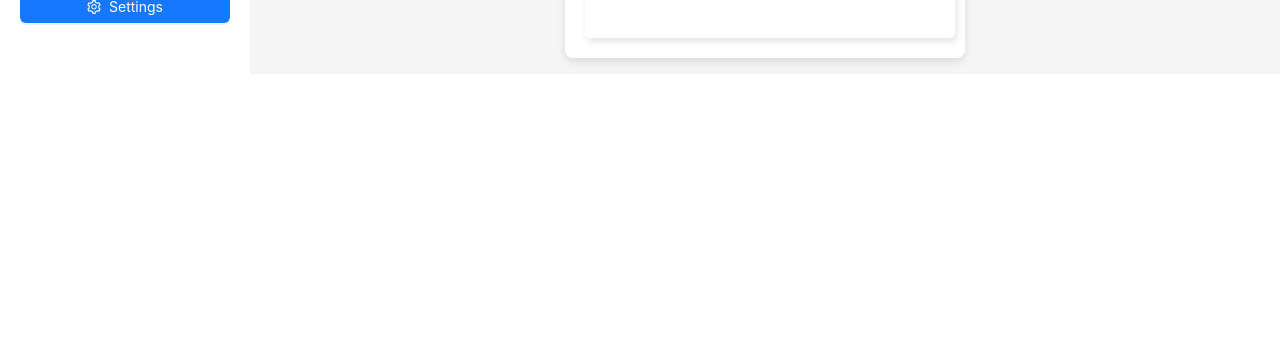
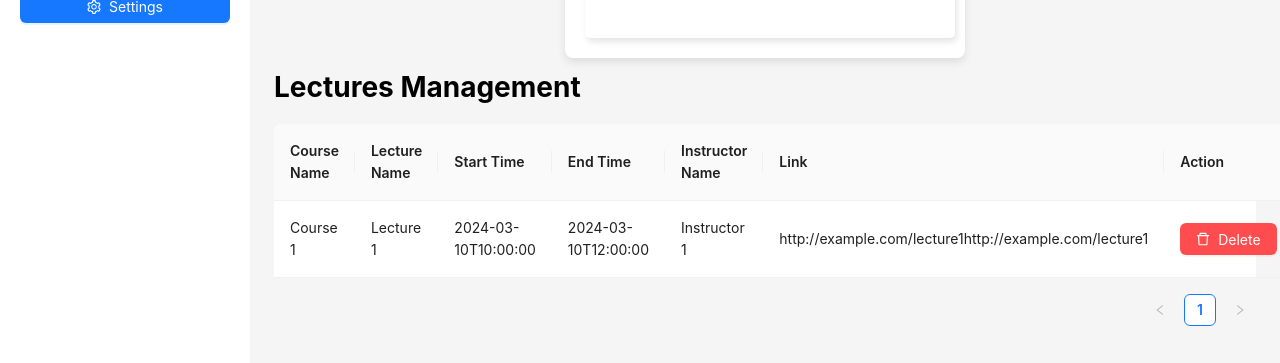
Before and after one commit to mdfaizan973/EduHub-idea_clan, a React (Vite) app in the folder lms/: page /lecturemanagement in a window 1280 px wide. Shown: the part 579-942 px from the top of the page. Before the commit the page ends 800 px from the top, so only its background shows below. Built offline with nearby package versions, Linux system fonts and the light colour scheme.

Commit message:
added lecture table

```diff
--- a/lms/src/Pages/Admin/LectureManage.jsx
+++ b/lms/src/Pages/Admin/LectureManage.jsx
@@ -1,4 +1,4 @@
-// import React from 'react'
+import { useState } from "react";
 
 import { Layout } from "antd";
 import Sidebar from "./Sidebar ";
@@ -6,6 +6,8 @@ import { Form, Input, Button, TimePicker } from "antd";
 const { Content } = Layout;
 import NavbarHead from "./NavbarHead";
 import "./Styles.css";
+import { Table, Space } from "antd";
+import { DeleteOutlined } from "@ant-design/icons";
 export default function LectureManage() {
   return (
     <div>
@@ -135,7 +137,82 @@ const AppLayout = () => {
             </div>
           </div>
         </Content>
+        <h1 style={{ marginTop: "20px", marginBottom: "20px" }}>
+          {" "}
+          Lectures Management
+        </h1>
+
+        <CourseTable />
       </Layout>
     </Layout>
   );
 };
+
+const CourseTable = () => {
+  const [data, setData] = useState([
+    {
+      key: "1",
+      courseName: "Course 1",
+      lectureName: "Lecture 1",
+      startTime: "2024-03-10T10:00:00",
+      endTime: "2024-03-10T12:00:00",
+      instructorName: "Instructor 1",
+      link: "http://example.com/lecture1http://example.com/lecture1",
+    },
+  ]);
+
+  const handleDelete = (key) => {
+    setData(data.filter((item) => item.key !== key));
+  };
+
+  const columns = [
+    {
+      title: "Course Name",
+      dataIndex: "courseName",
+      key: "courseName",
+    },
+    {
+      title: "Lecture Name",
+      dataIndex: "lectureName",
+      key: "lectureName",
+    },
+    {
+      title: "Start Time",
+      dataIndex: "startTime",
+      key: "startTime",
+    },
+    {
+      title: "End Time",
+      dataIndex: "endTime",
+      key: "endTime",
+    },
+    {
+      title: "Instructor Name",
+      dataIndex: "instructorName",
+      key: "instructorName",
+    },
+    {
+      title: "Link",
+      dataIndex: "link",
+      key: "link",
+    },
+    {
+      title: "Action",
+      key: "action",
+      render: (text, record) => (
+        <Space size="middle">
+          <Button
+            type="primary"
+            icon={<DeleteOutlined />}
+            onClick={() => handleDelete(record.key)}
+            danger
+          >
+            Delete
+          </Button>
+        </Space>
+      ),
+    },
+  ];
+
+  return <Table dataSource={data} columns={columns} />;
+};
```
